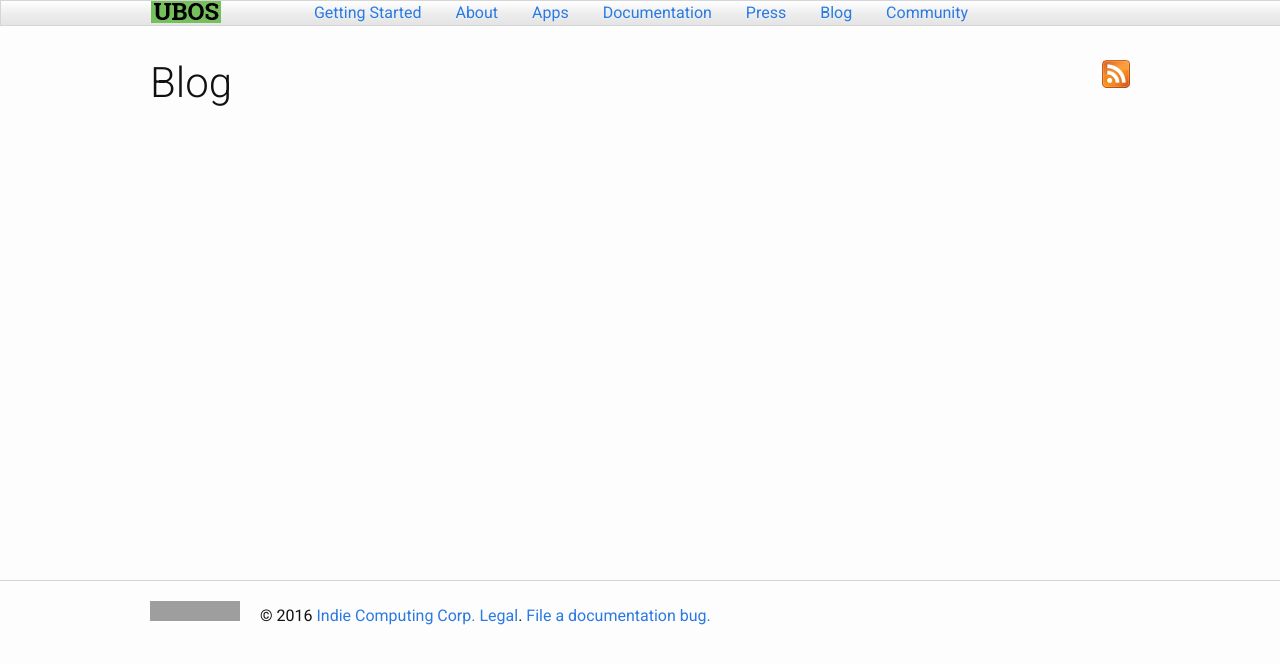
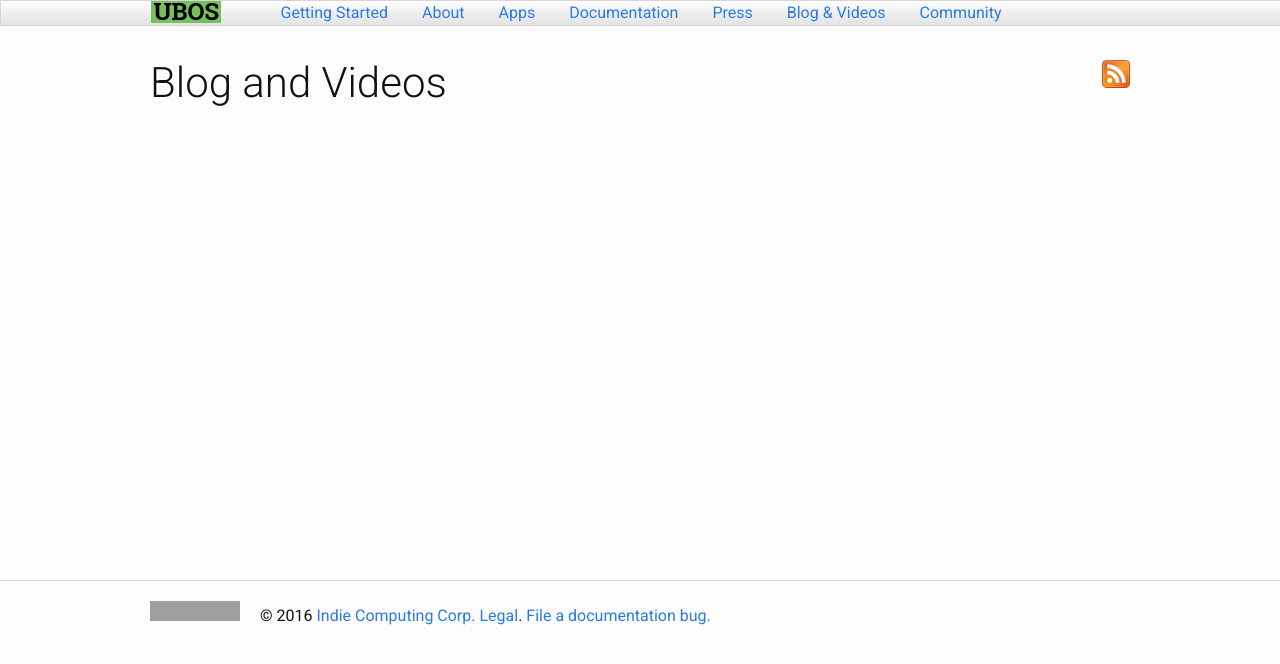
Before and after one commit to uboslinux/ubos-docs, a Jekyll site: the page built from jekyll/blog/index.html, in a window 1280 px wide. Shown: the top 664 px of the page. Built offline with Jekyll 4.4.1, drawn with Linux system fonts in a browser that asks for light colours; the list of posts is cut into pages by our own code; grey boxes are pictures that could not be loaded.

Commit message:
Renamed Blog to Blog & Videos

```diff
--- a/jekyll/_includes/header.html
+++ b/jekyll/_includes/header.html
@@ -13,7 +13,7 @@
       <li><a href="{{ "/apps/"       | prepend: site.baseurl }}">Apps</a></li>
       <li><a href="{{ "/docs/"       | prepend: site.baseurl }}">Documentation</a></li>
       <li><a href="{{ "/press/"      | prepend: site.baseurl }}">Press</a></li>
-      <li><a href="{{ "/blog/"       | prepend: site.baseurl }}">Blog</a></li>
+      <li><a href="{{ "/blog/"       | prepend: site.baseurl }}">Blog &amp; Videos</a></li>
       <li><a href="{{ "/community/"  | prepend: site.baseurl }}">Community</a></li>
      </ul>
     </nav>
--- a/jekyll/blog/index.html
+++ b/jekyll/blog/index.html
@@ -1,6 +1,6 @@
 ---
 layout: page-with-feed
-title: Blog
+title: Blog and Videos
 ---
 
 {% for post in paginator.posts %}
--- a/sphinx/themes/ubos/layout.html
+++ b/sphinx/themes/ubos/layout.html
@@ -45,7 +45,7 @@ if( location.hostname == 'ubos.net' ) {
       <li><a href="/apps/">Apps</a></li>
       <li><a href="/docs/">Documentation</a></li>
       <li><a href="/press/">Press</a></li>
-      <li><a href="/blog/">Blog</a></li>
+      <li><a href="/blog/">Blog &amp; Videos</a></li>
       <li><a href="/community/">Community</a></li>
      </ul>
     </nav>
```
